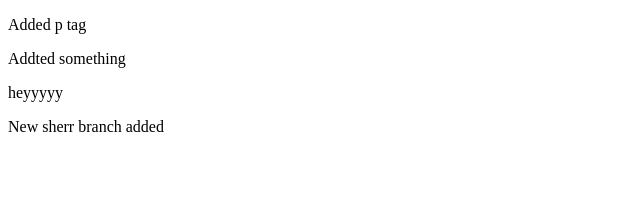
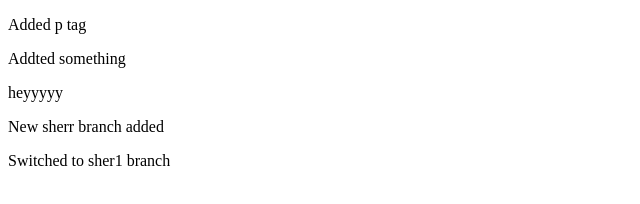
Before and after one commit to gouthami1316/Demo2, a plain HTML site: page index.html in a window 1280 px wide. Shown: the whole page, without its empty margins (0-640 px from the left). Drawn offline with Linux system fonts and the light colour scheme.

Commit message:
branch merging

```diff
--- a/index.html
+++ b/index.html
@@ -11,5 +11,6 @@
     <p>Addted something</p>
     <p>heyyyyy</p>
     <p>New sherr branch added</p>
+    <p>Switched to sher1 branch</p>
 </body>
 </html>
```
